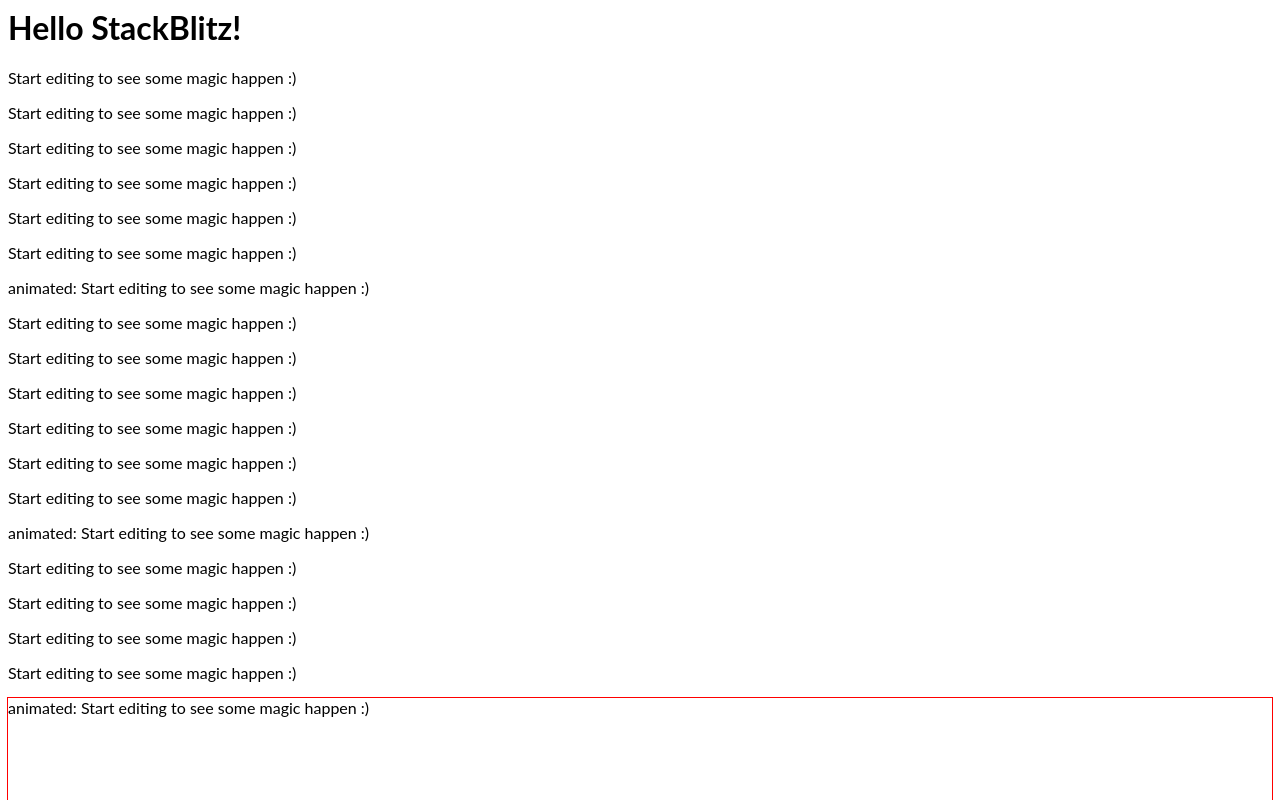
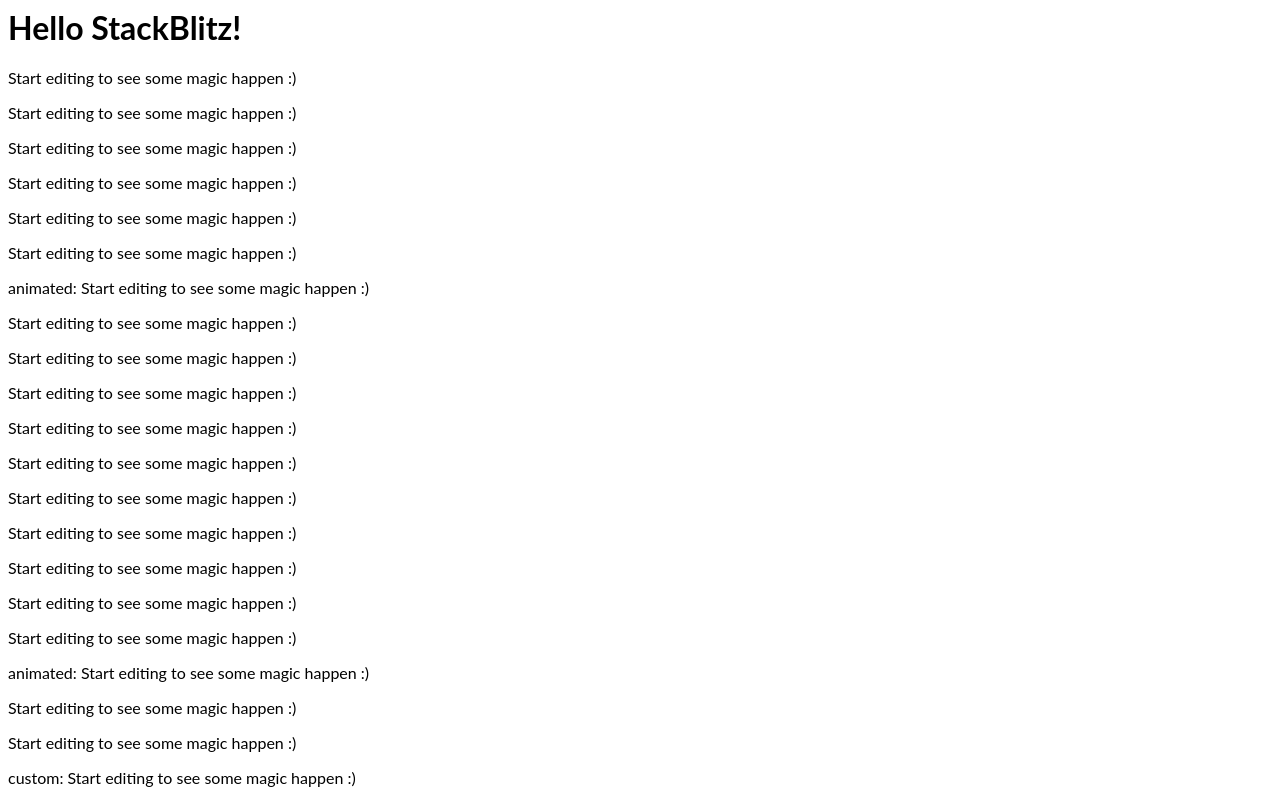
Before and after one commit to nikola-wd/simple-reactjs-intersection-fade-in-animations-test, a React (Create React App) app: page / in a window 1280 px wide. Shown: the top 800 px of the page. Built offline with nearby package versions, Linux system fonts and the light colour scheme.

Commit message:
1 file modified

```diff
--- a/src/App.js
+++ b/src/App.js
@@ -23,12 +23,18 @@ export default function App() {
       <p>Start editing to see some magic happen :)</p>
       <p>Start editing to see some magic happen :)</p>
       <p>Start editing to see some magic happen :)</p>
+      <p>Start editing to see some magic happen :)</p>
+      <p>Start editing to see some magic happen :)</p>
+      <p>Start editing to see some magic happen :)</p>
+      <p>Start editing to see some magic happen :)</p>
       <Observable mode="btm" inOut>
         <p>animated: Start editing to see some magic happen :)</p>
       </Observable>
       <p>Start editing to see some magic happen :)</p>
       <p>Start editing to see some magic happen :)</p>
-      <p>Start editing to see some magic happen :)</p>
+      <Observable mode="custom" inOut treshold={0.05}>
+        <p>custom: Start editing to see some magic happen :)</p>
+      </Observable>
       <p>Start editing to see some magic happen :)</p>
       <Observable mode="left" inOut treshold={0.05}>
         <p style={{ height: '150vh', boxShadow: '0 0 0 1px red' }}>
```
